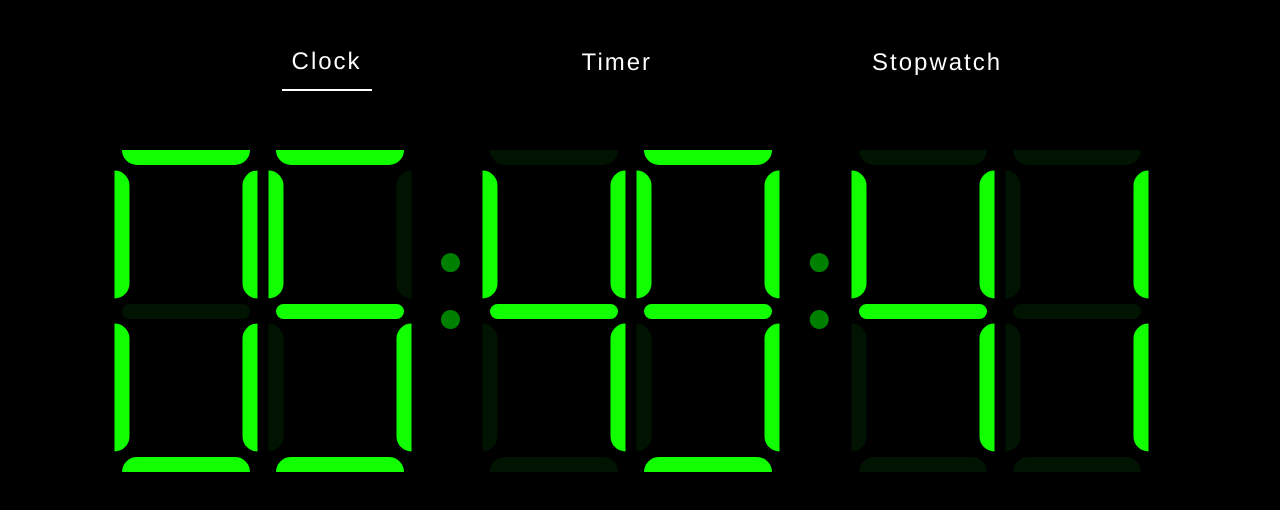
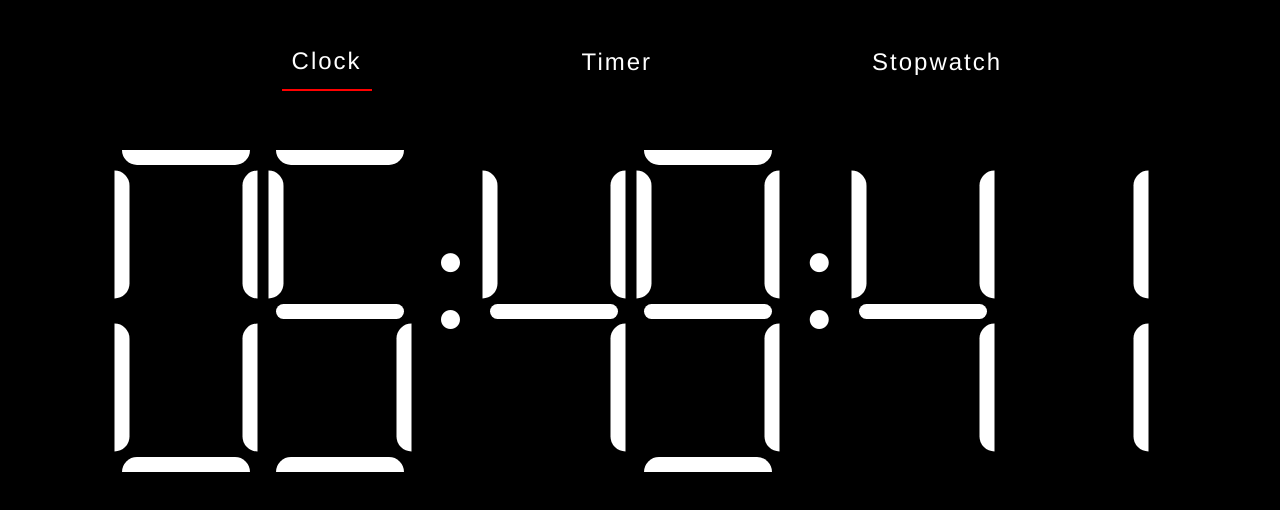
Before and after one commit to Muralivvrsn/digital-clock, a React (Create React App) app: page / in a window 1280 px wide. Shown: the top 510 px of the page. Built offline with nearby package versions, Linux system fonts and the light colour scheme.

Commit message:
color changed to white

```diff
--- a/src/App.css
+++ b/src/App.css
@@ -83,7 +83,7 @@
 .colon {
   width: 5%;
   height: 100%;
-  color: green;
+  color: rgb(255, 255, 255);
   text-align: center;
 }
 .colon > p {
@@ -92,10 +92,10 @@
   font-size: 9rem;
 }
 .White {
-  background-color: rgb(17, 255, 0);
+  background-color: rgb(255, 255, 255);
 }
 .Black {
-  background-color: rgba(2, 39, 2, 0.5);
+  background-color: rgba(0, 0, 0, 0.5);
 }
 .Red {
   background-color: rgb(255, 0, 0);
@@ -177,7 +177,7 @@ form > button {
   transition: all 0.2s ease;
 }
 .bottomLine {
-  border-bottom: 2px solid rgb(255, 255, 255);
+  border-bottom: 2px solid rgb(255, 0, 0);
   border-radius: 0px;
 }
 @media screen and (max-width: 1200px) {
```
